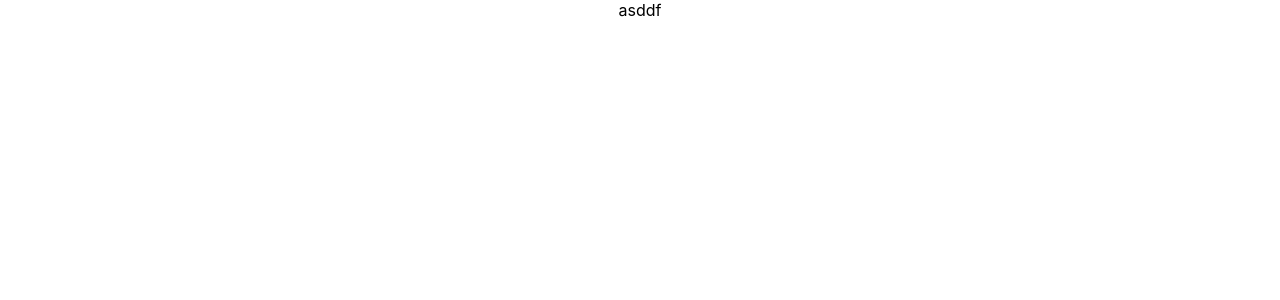
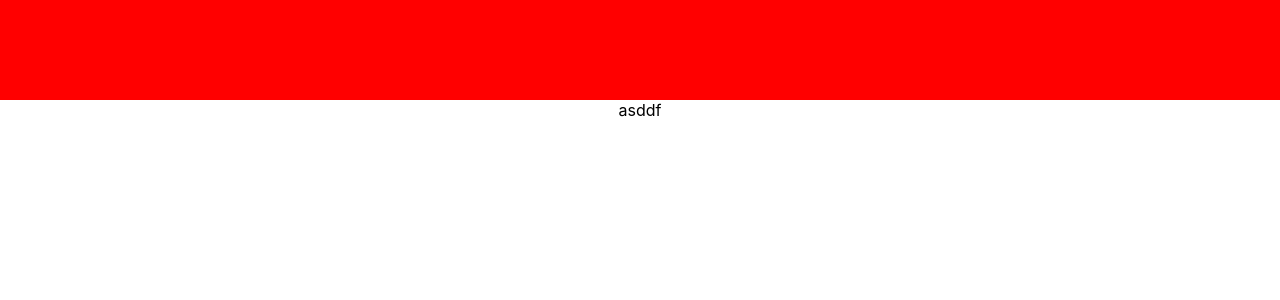
Before and after one commit to BlackH3art/js-my-handbook, a React (Create React App) app: page / in a window 1280 px wide. Shown: the top 300 px of the page. Built offline with nearby package versions, Linux system fonts and the light colour scheme.

Commit message:
add Header component

```diff
--- a/package.json
+++ b/package.json
@@ -9,6 +9,7 @@
     "react": "^17.0.1",
     "react-dom": "^17.0.1",
     "react-scripts": "4.0.1",
+    "styled-components": "^5.2.1",
     "web-vitals": "^0.2.4"
   },
   "scripts": {
--- a/src/App.js
+++ b/src/App.js
@@ -1,11 +1,21 @@
+import { ThemeProvider } from 'styled-components';
 
+import { Header } from './components/header';
+
+import { theme } from './utilise/theme';
 import './App.css';
 
 function App() {
+
   return (
-    <div className="App">
-      asddf
-    </div>
+    <ThemeProvider theme={theme}>
+
+      <Header />
+
+      <div className="App">
+        asddf
+      </div>
+    </ThemeProvider>
   );
 }
 
--- /dev/null
+++ b/src/components/header/Navigation.jsx
@@ -0,0 +1,19 @@
+import React from 'react';
+import styled from 'styled-components';
+
+const HeaderContainer = styled.header`
+  background-color: ${props => props.theme.colors.red};
+  width: 100%;
+  height: ${props => props.theme.spacing.xl * 5}px;
+`
+
+const Header = () => {
+
+  return (
+    <>
+      <HeaderContainer />
+    </>
+   );
+}
+
+export default Header;
--- /dev/null
+++ b/src/components/header/index.js
@@ -0,0 +1 @@
+export { default as Header } from './Navigation'
--- /dev/null
+++ b/src/utilise/theme.js
@@ -0,0 +1,14 @@
+export const theme = {
+  spacing: {
+    xs: 5,
+    sm: 10,
+    m: 15,
+    xl: 20
+  },
+  colors: {
+    black: "#000000",
+    dark: "#282c34",
+    red: "#ff0000"
+
+  }
+};
```
Also changed, not shown: 2 other files (tests, documents, lock files or other folders).
